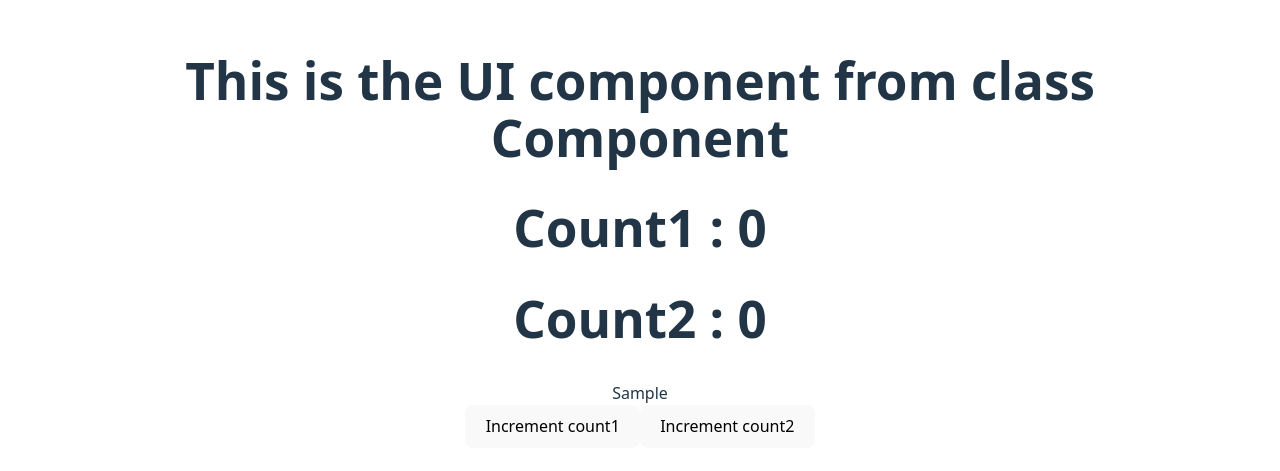
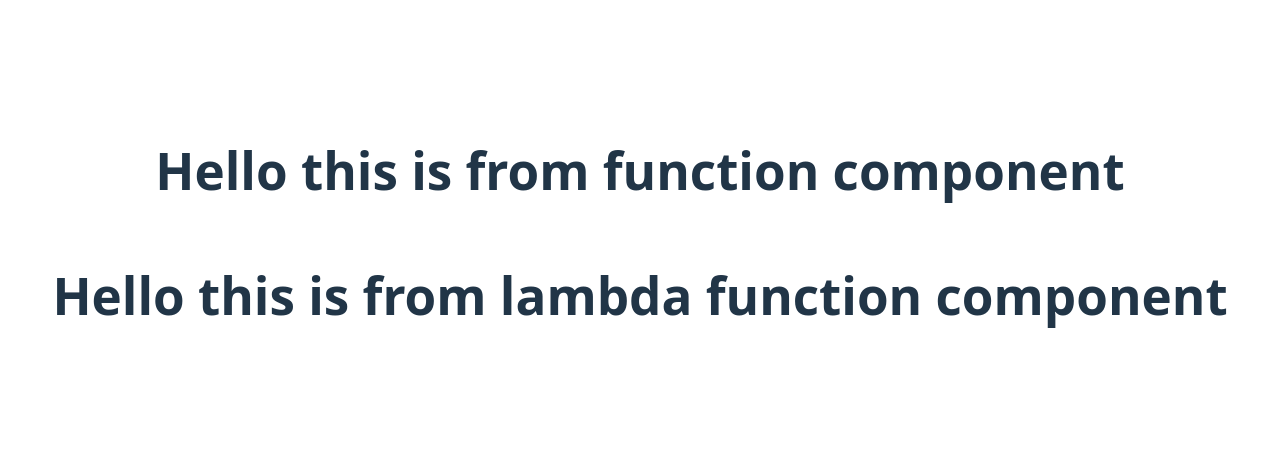
Before and after one commit to ebra2022-sudo/first-react-app, a React (Vite) app: page / in a window 1280 px wide. Shown: the part 167-638 px from the top of the page. Built offline with nearby package versions, Linux system fonts and the light colour scheme.

Commit message:
function component using normal function and lambda function declaration

```diff
--- a/src/function_component.jsx
+++ b/src/function_component.jsx
@@ -1,19 +1,17 @@
-import { useState } from "react";
 
-function FunctionCompnent() {
-    const [count1, setCount1] = useState(0);
-    const [count2, setCount2] = useState(0);
+// function  components in react
 
-    return (
-        <div>
-            <h1>This is UI from the function component</h1>
-            <h5>Counter1 = {count1}</h5>
-            <h5>Counter2 = {count2}</h5>
-            <button onClick={() => setCount1(count1 + 1)}>Increment counter 1</button>
-            <button onClick={() => setCount2(count2 + 1)}>Increment counter 2</button>
-        </div>
-    );
+
+// component definition using normal function definiton
+export function HelloWorld() {
+    return(
+        <>
+        <h1>Hello this is from function component</h1>
+        </>
+    )
 }
 
 
-export default FunctionCompnent;
+
+// component defintion using lambda expression  or arrow function
+export const HelloWorldLambda = () => <><h1>Hello this is from lambda function component</h1></>
--- a/src/main.jsx
+++ b/src/main.jsx
@@ -1,15 +1,26 @@
 import { StrictMode } from 'react'
 import { createRoot } from 'react-dom/client'
 import './index.css'
-import App from './App.jsx'
-import ClassComponent from './class_component.jsx'
-import FunctionCompnent from './function_component.jsx'
+import {HelloWorld, HelloWorldLambda} from './function_component'
+
+
+
 
 createRoot(document.getElementById('root')).render(
   <StrictMode>
-    <div>
+    <div style={
+      {
 
-      <ClassComponent />
+      height: "100vh",
+      width: "100vw",
+      display: "flex",           // Enable flexbox
+      justifyContent: "center",  // Center horizontally
+      alignItems: "center",
+      flexDirection: "column"       // Center vertically
+      }
+    }>
+      <HelloWorld />
+      <HelloWorldLambda/>
     </div>
   </StrictMode>,
 )
```
